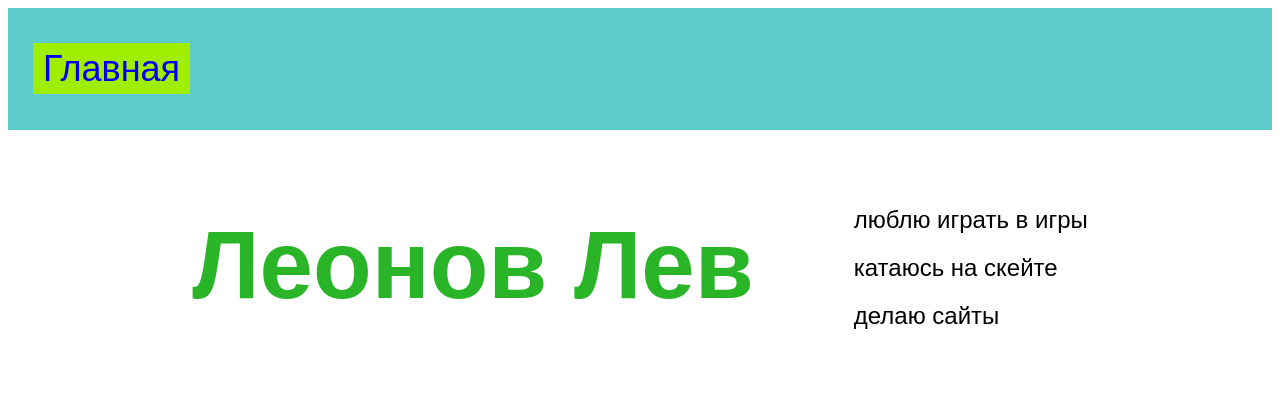
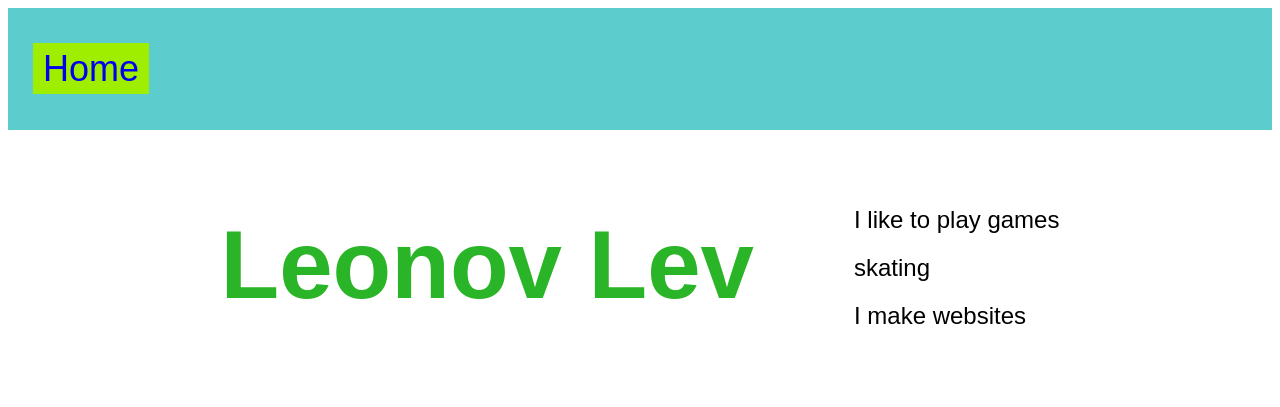
Before and after one commit to translations-algo/8-4-1-grid-wix-eng, a plain HTML site: page leonov.html in a window 1280 px wide. Shown: the top 407 px of the page. Drawn offline with Linux system fonts and the light colour scheme.

Commit message:
Update leonov.html

```diff
--- a/leonov.html
+++ b/leonov.html
@@ -1,19 +1,19 @@
 <html>
   <head>
-    <title>Обо мне</title>
+    <title>About me</title>
     <link rel="stylesheet" href="style.css"/>
   </head>
   <body>
     <header>
-      <a class="link-header" href="index.html">Главная</a>
+      <a class="link-header" href="index.html">Home</a>
     </header>
     <main>
       <section class="description">
-        <h1>Леонов Лев</h1>
+        <h1>Leonov Lev</h1>
         <ul>
-          <li>люблю играть в игры</li>
-          <li>катаюсь на скейте</li>
-          <li>делаю сайты</li>
+          <li>I like to play games</li>
+          <li>skating</li>
+          <li>I make websites</li>
         </ul>
       </section>
       <div class="container">
```
